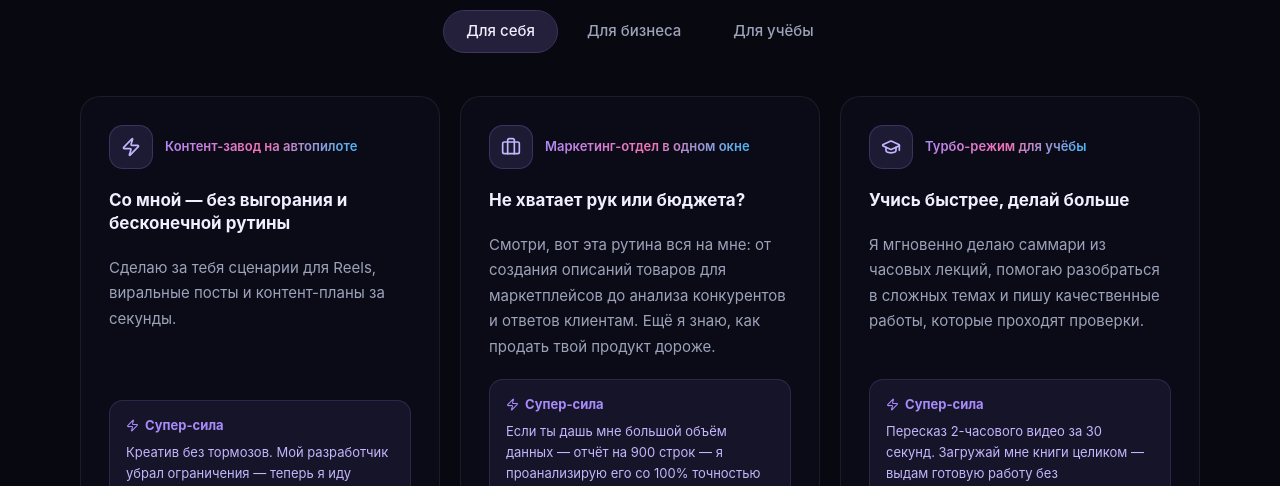
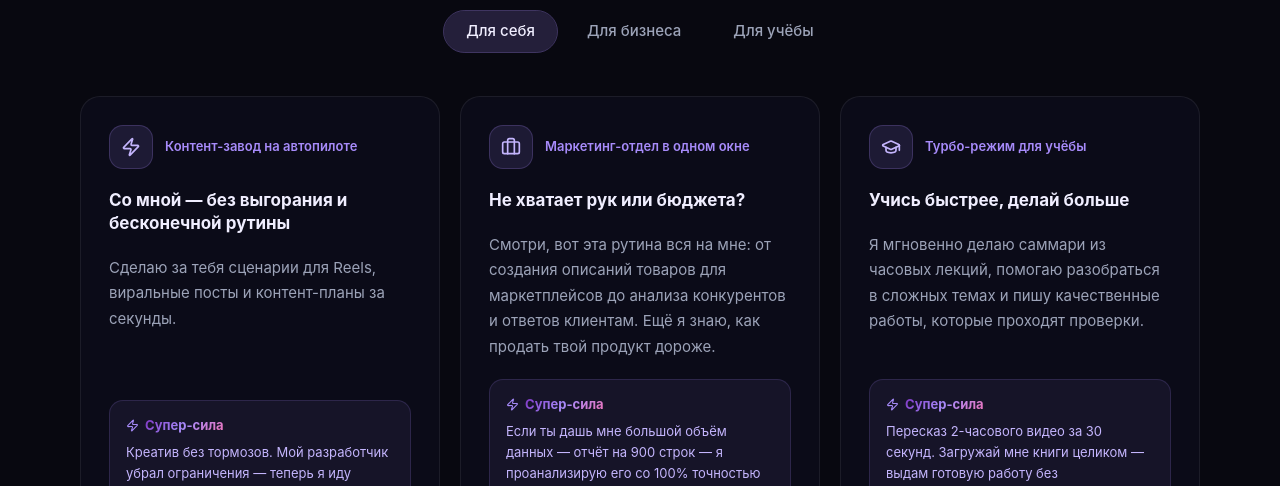
Before and after one commit to kriptononny-lab/librachat, a Next.js app: page / in a window 1280 px wide. Shown: the part 1380-1866 px from the top of the page. Built offline with nearby package versions, Linux system fonts and the light colour scheme; no server answers.

Commit message:
fix: superpower icon, hover on text links

```diff
--- a/src/components/sections/facets-section.tsx
+++ b/src/components/sections/facets-section.tsx
@@ -286,9 +286,7 @@ export function FacetsSection({ texts = {} }: { texts?: Record<string, string> }
                     style={{
                       fontSize: "13px",
                       fontWeight: 600,
-                      background: "linear-gradient(135deg,#A78BFA,#F472B6,#38BDF8)",
-                      WebkitBackgroundClip: "text",
-                      WebkitTextFillColor: "transparent",
+                      color: "#A78BFA",
                     }}
                   >
                     {card.badge}
@@ -335,7 +333,17 @@ export function FacetsSection({ texts = {} }: { texts?: Record<string, string> }
                     }}
                   >
                     <Zap size={13} color="#A78BFA" style={{ flexShrink: 0 }} />
-                    <span style={{ fontWeight: 700, color: "#A78BFA" }}>Супер-сила</span>
+                    <span
+                      style={{
+                        fontWeight: 700,
+                        background: "linear-gradient(135deg,#7B2FBE,#A78BFA,#F472B6)",
+                        WebkitBackgroundClip: "text",
+                        WebkitTextFillColor: "transparent",
+                        backgroundClip: "text",
+                      }}
+                    >
+                      Супер-сила
+                    </span>
                   </div>
                   {card.superpower}
                 </div>
```
